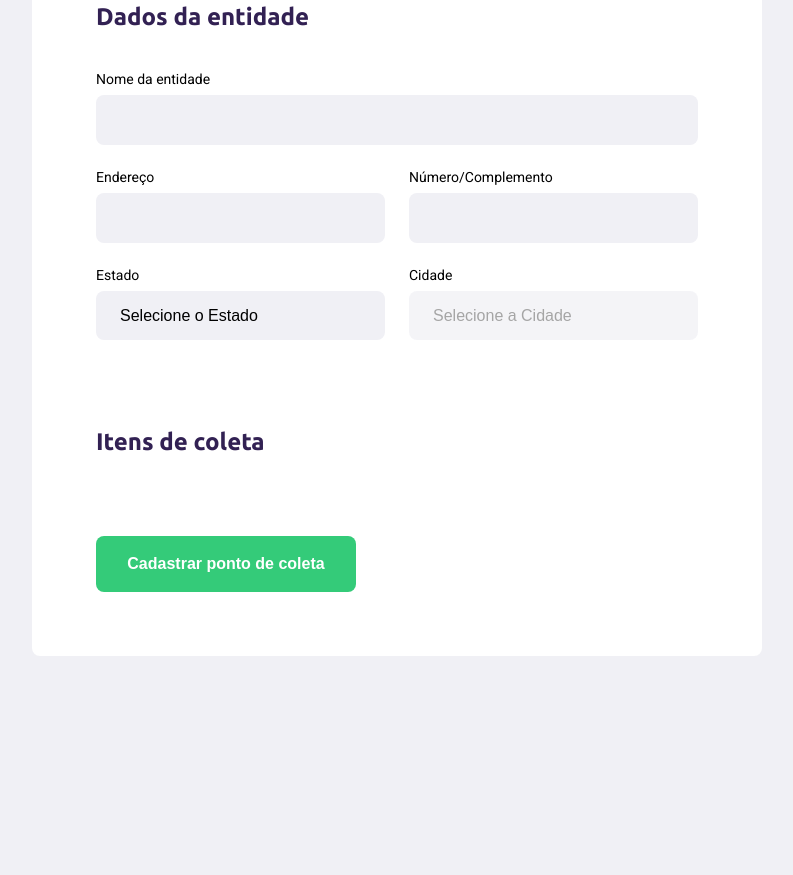
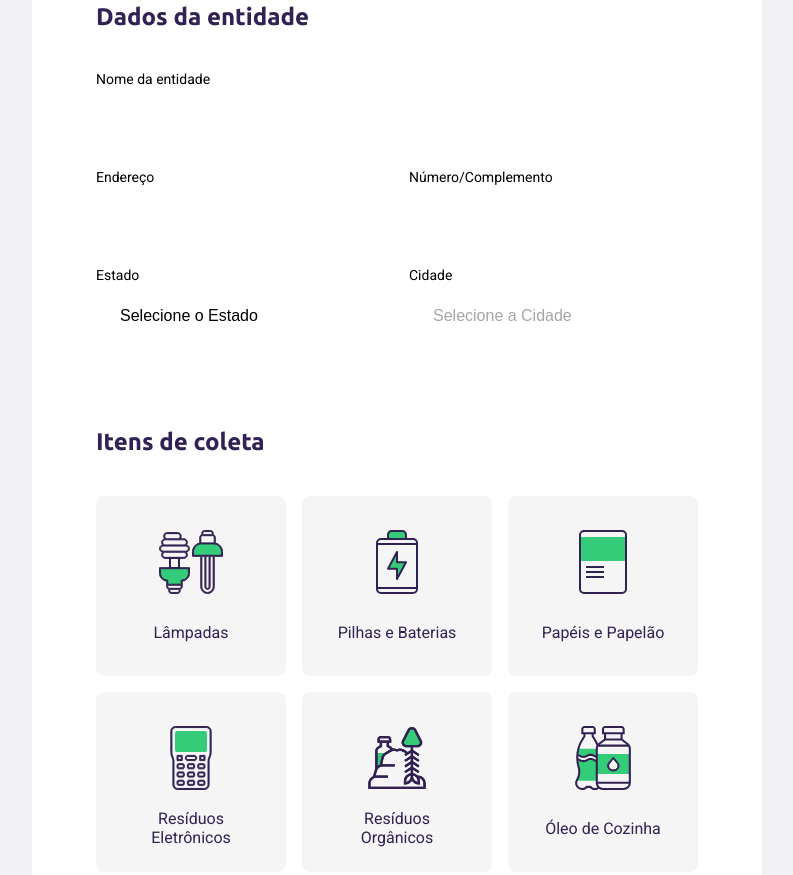
Before and after one commit to marcos-gabriel/nlw-rocketseat, a plain HTML site: page create-point.html in a window 1280 px wide. Shown: the part 339-1214 px from the top of the page, without its empty margins (243-1036 px from the left). Before the commit the page ends 1075 px from the top, so only its background shows below. Drawn offline with Linux system fonts and the light colour scheme; no server answers.

Commit message:
Adc oitens de coleta ao html, melhorando o CSS e JS

```diff
--- a/create-point.html
+++ b/create-point.html
@@ -18,7 +18,7 @@
 
             <header>
                 <img src="icones/logo.svg" alt="Logomarca">
-                <a href="#">
+                <a href="index.html">
                     <span></span>
                     Voltar para home
                 </a>
@@ -35,25 +35,25 @@
 
                     <div class="field">
                         <label for="name">Nome da entidade</label>
-                        <input type="text" name="name">
+                        <input type="text" name="name" required>
                     </div>
 
                     <div class="field-group">
                         <div class="field">
                             <label for="address">Endereço</label>
-                            <input type="text" name="address">
+                            <input type="text" name="address" required>
                         </div>
 
                         <div class="field">
                             <label for="address2">Número/Complemento</label>
-                            <input type="text" name="address2">
+                            <input type="text" name="address2" required>
                         </div>
                     </div>
 
                     <div class="field-group">
                         <div class="field">
                             <label for="state">Estado</label>
-                            <select name="uf">
+                            <select name="uf" required>
                                 <option value="">Selecione o Estado</option>
                             </select>
 
@@ -62,7 +62,7 @@
 
                         <div class="field">
                             <label for="city">Cidade</label>
-                            <select name="city" disabled>
+                            <select name="city" disabled required>
                                 <option value="">Selecione a Cidade</option>
                             </select>
                         </div>
@@ -74,6 +74,41 @@
                     <legend>
                         <h2>Itens de coleta</h2>
                     </legend>
+
+                    <div class="items-grid">
+                        <li data-id="1">
+                            <img src="icones/lampadas.svg" alt="Lâmpadas">
+                            <span>Lâmpadas</span>
+                        </li>
+
+                        <li data-id="2">
+                            <img src="icones/baterias.svg" alt="Pilhas e Baterias">
+                            <span>Pilhas e Baterias</span>
+                        </li>
+
+                        <li data-id="3">
+                            <img src="icones/papeis-papelao.svg" alt="Papéis e Papelão">
+                            <span>Papéis e Papelão</span>
+                        </li>
+
+                        <li data-id="4">
+                            <img src="icones/eletronicos.svg" alt="Resíduos Eletrônicos">
+                            <span>Resíduos Eletrônicos</span>
+                        </li>
+
+                        <li data-id="5">
+                            <img src="icones/organicos.svg" alt="Resíduos Orgânicos">
+                            <span>Resíduos Orgânicos</span>
+                        </li>
+
+                        <li data-id="6">
+                            <img src="icones/oleo.svg" alt="Óleo de Cozinha">
+                            <span>Óleo de Cozinha</span>
+                        </li>
+                    </div>
+
+                    <input type="hidden" name="items">
+
                 </fieldset>
 
                 <button type="submit">Cadastrar ponto de coleta</button>
--- a/scripts/create-point.js
+++ b/scripts/create-point.js
@@ -25,12 +25,16 @@ function getCities(event) {
 
     const url = `https://servicodados.ibge.gov.br/api/v1/localidades/estados/${ufValue}/municipios`
 
+
+    citySelect.innerHTML = "<option value> Selecione a Cidade</option>"
+    citySelect.disabled = true
+
     fetch(url)
     .then( (res) => { return res.json() })
     .then( cities => {
 
         for( const city of cities ) {
-            citySelect.innerHTML += `<option value="${city.id}">${city.nome}</option>`
+            citySelect.innerHTML += `<option value="${city.nome}">${city.nome}</option>`
         }
 
         citySelect.disabled = false
@@ -40,3 +44,52 @@ function getCities(event) {
 document
     .querySelector("select[name=uf]")
     .addEventListener("change", getCities)
+
+
+// Itens de coleta
+// pegar todos os li's
+const itemsToCollect = document.querySelectorAll(".items-grid li")
+
+for (const item of itemsToCollect) {
+    item.addEventListener("click", handleSelectedItem)
+}
+
+
+const collectedItems = document.querySelector("input[name=items]")
+
+let selectedItems = []
+
+function handleSelectedItem(event) {
+    const itemLi = event.target
+
+    // Adicionar ou remover uma classe com javascript
+    itemLi.classList.toggle("selected")
+
+    const itemId = itemLi.dataset.id
+
+    // Verificar se existem itens selecionandos, se sim
+    // pegar os itens selecionados
+    const alreadySelected = selectedItems.findIndex( item => {
+        const itemFound = item == itemId // Isso será true ou false
+        return itemFound
+    })
+
+    // Se já tiver selecionado
+    if ( alreadySelected >= 0 ) {
+        // tirar da seleção
+        const filteredItems = selectedItems.filter( item => {
+            const itemIsDifferent = item != itemId
+            return itemIsDifferent
+        })
+
+        selectedItems = filteredItems
+    } else {
+        // Se não estiver selecionado
+        // adicionar a seleção
+        selectedItems.push(itemId)
+
+    }
+
+    // Atualizar o campo escondido com os itens selecionados
+    collectedItems.value = selectedItems
+}
--- a/styles/create-point.css
+++ b/styles/create-point.css
@@ -63,7 +63,7 @@ form .field-group {
 }
 
 form input, form select {
-    background-color: #f0f0f5;
+    background-color: var(--bg-color);
     border: 0;
     padding: 16px 24px;
     font-size: 16px;
@@ -104,3 +104,42 @@ form button {
 form button:hover {
     background-color: #2fb86e;
 }
+
+.items-grid {
+    display: grid;
+    grid-template-columns: 1fr 1fr 1fr;
+    gap: 16px;
+}
+
+.items-grid li {
+    background-color: #f5f5f5;
+    list-style: none;
+    border: 2px solid #f5f5f5;
+    border-radius: 8px;
+    height: 180px;
+    padding: 32px 24px 16px;
+    display: flex;
+    flex-direction: column;
+    align-items: center;
+    justify-content: space-between;
+    text-align: center;
+    cursor: pointer;
+}
+
+.items-grid li span {
+    margin-top: 12px;
+    flex: 1;
+    display: flex;
+    align-items: center;
+    color: var(--title-color);
+}
+
+.items-grid li.selected {
+    background: #e1faec;
+    border: 2px solid #34cb79;
+}
+
+.items-grid li img,
+.items-grid li span {
+    pointer-events: none;
+}
```
